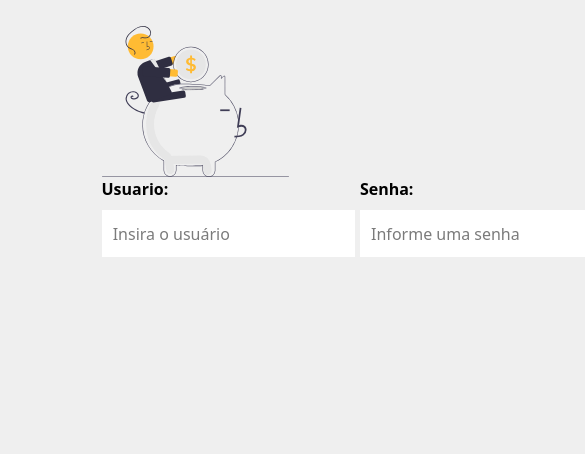
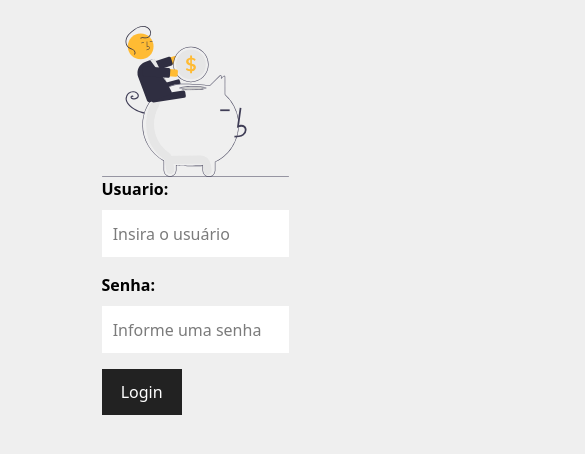
Before and after one commit to evandrofelimberti/webkeyappfront, a React (Create React App) app: page /company in a window 390 px wide. Shown: the top 454 px of the page, 585 px wide, since content can reach past the window. Built offline with nearby package versions, Linux system fonts and the light colour scheme; the HTML template or start-up script is replaced by a standard one.

Commit message:
responsive layout

```diff
--- a/src/components/pages/Company.module.css
+++ b/src/components/pages/Company.module.css
@@ -78,10 +78,11 @@
     color: black;    }
   }*/
 
-  form {
+
+ /*form {
     display: flex;
     gap: 5px;
-  }
+  }*/
 
   form td:last-child {
     display: flex;
@@ -95,7 +96,7 @@
 @media (max-width: 450px) {
 .company_details{
     padding: .1em;
-    font-size: small;
+    font-size: medium;
 }
 .company_details h1,
 .company_details h2,
```
